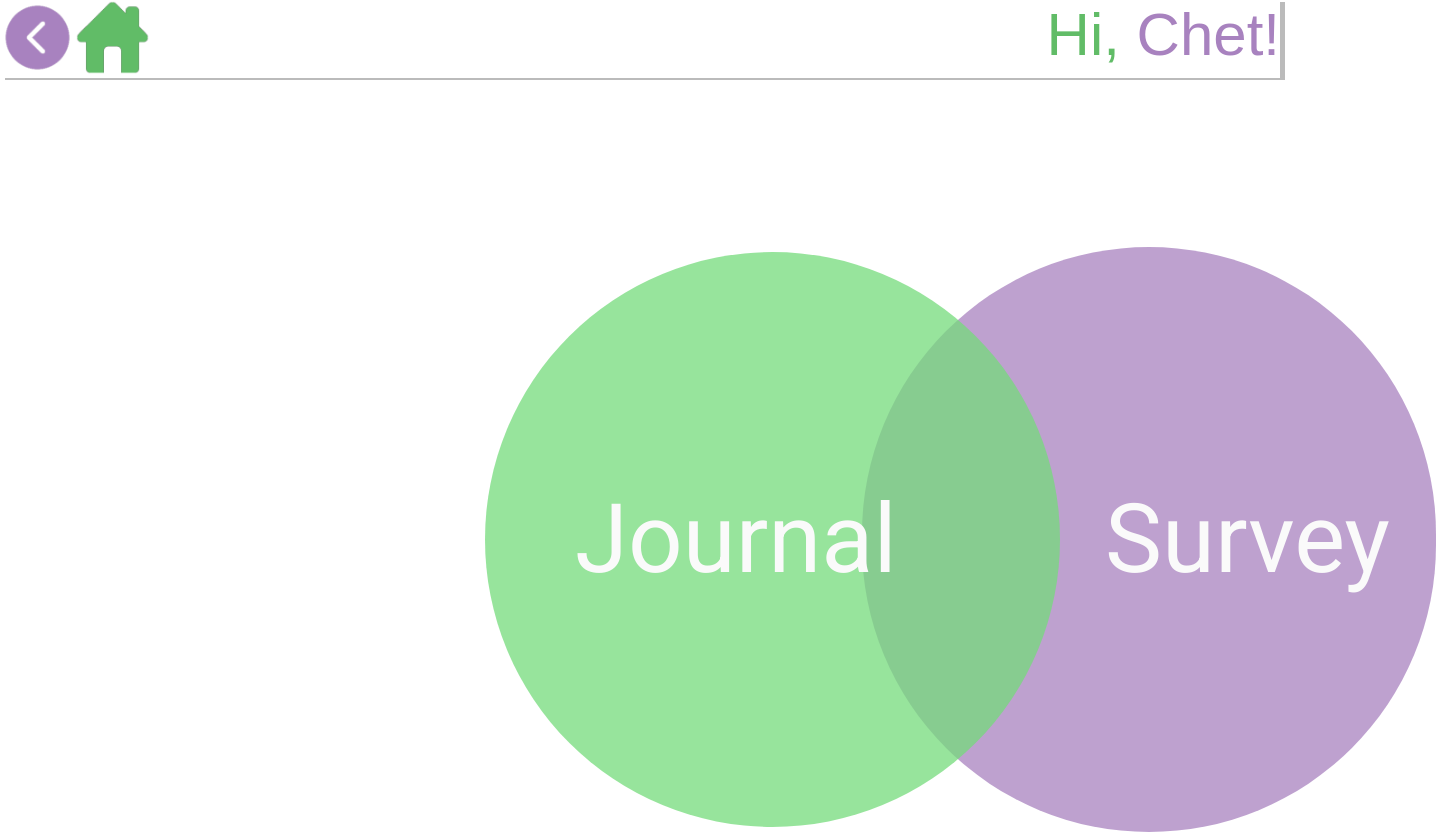
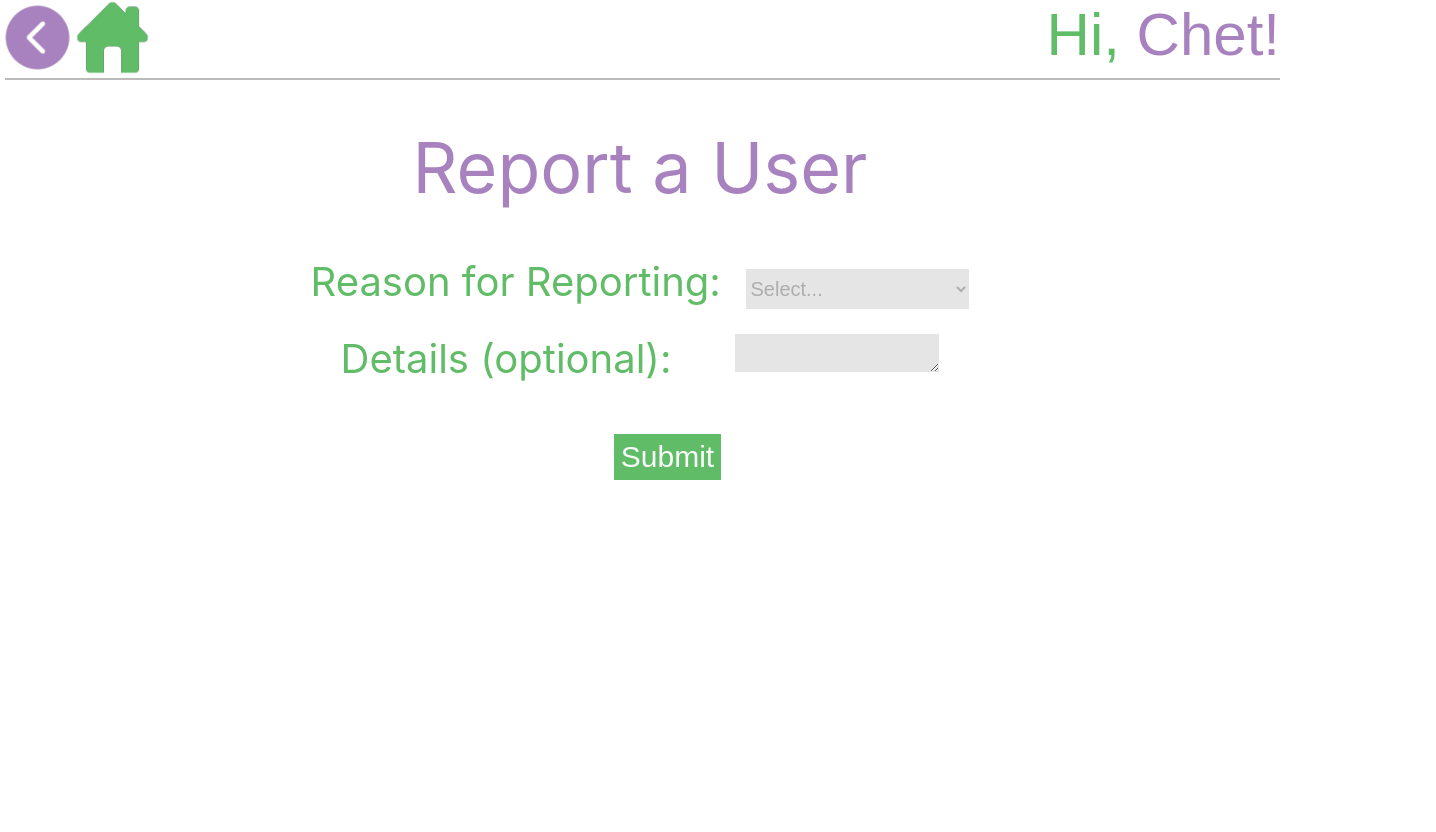
Before and after one commit to camperdue42/SWEN444-Team3, a React (Create React App) app: page / in a window 1280 px wide. Shown: the whole page, 1436 px wide, since content can reach past the window. After the commit the page ends 800 px from the top, so only its background shows below. Built offline with nearby package versions, Linux system fonts and the light colour scheme.

Commit message:
report page converted

```diff
--- a/src/App.js
+++ b/src/App.js
@@ -1,10 +1,11 @@
 import React from 'react'
 import HomePage from "./home";
 import JournalSurvey from "./journal-survey";
+import Report from "./report";
 
 function App() {
   return (
-    <JournalSurvey/>
+    <Report/>
   );
 }
 
--- /dev/null
+++ b/src/css/report.css
@@ -0,0 +1,42 @@
+#title {
+    color: #A882BF;
+    font-size: 70px;
+    text-align: center;
+    font-weight: normal;
+}
+
+form label {
+    color: #61BC67;
+    font-size: 40px;
+    display: block;
+    text-align: center;
+}
+
+form select {
+    margin-left: 2%;
+    font-size: 20px;
+    height: 40px;
+    color: #AEAEAE;
+    background-color: #e5e5e5;
+    border: none;
+}
+
+form textarea {
+    margin-top: 2%;
+    margin-left: 5%;
+    width: 200px;
+    background-color: #e5e5e5;
+    color: #AEAEAE;
+    border: none;
+    font-size: 15px;
+}
+
+form input {
+    padding: 0.5%;
+    background-color: #61BC67;
+    color: rgb(250, 250, 250);
+    border: none;
+    font-size: 30px;
+    margin-left: 48%;
+    margin-top: 4%;
+}
--- /dev/null
+++ b/src/report.js
@@ -0,0 +1,40 @@
+import React from 'react';
+import Banner from "./banner";
+import './css/report.css';
+import {Dropdown, DropdownButton} from "react-bootstrap";
+import DropdownItem from "react-bootstrap/DropdownItem";
+
+class Report extends React.Component {
+    constructor(props) {
+        super();
+    }
+
+    render() {
+        return(
+            <div>
+                <link href="https://fonts.googleapis.com/css?family=Roboto&display=swap" rel="stylesheet" />
+                <Banner/>
+                <h1 id='title'>Report a User</h1>
+                    <form onSubmit={alert("Report received.")}>
+                        <label>
+                            Reason for Reporting:
+                            <select>
+                                <option>Select...</option>
+                                <option>Harassment</option>
+                                <option>Hate Speech</option>
+                                <option>I'm worried about them</option>
+                            </select>
+                        </label>
+                        <label>
+                            Details (optional):
+                            <textarea></textarea>
+                        </label>
+                        <input type='submit' value='Submit'/>
+                    </form>
+            </div>
+        );
+    }
+
+}
+
+export default Report;
```
